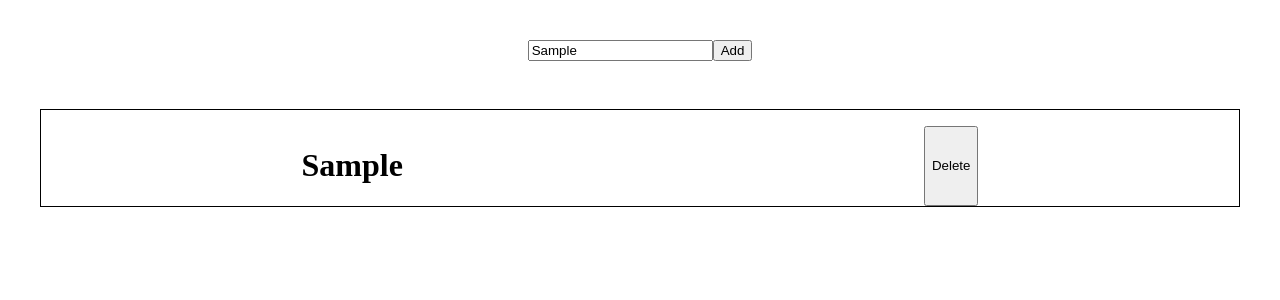
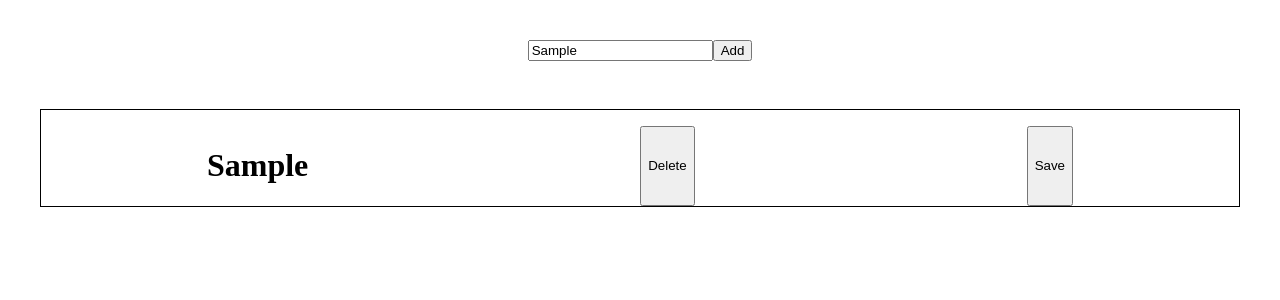
Before and after one commit to vkrajput26/Todo-List, a React (Vite) app in the folder vite-project/: page / in a window 1280 px wide. Both pictures are taken after typing "Sample" into the empty fields and a click on the button "Add". Shown: the top 300 px of the page. Built offline with nearby package versions, Linux system fonts and the light colour scheme.

Commit message:
adding functionality

```diff
--- a/vite-project/src/Components/TodoList.jsx
+++ b/vite-project/src/Components/TodoList.jsx
@@ -10,6 +10,7 @@ export default function TodoList({data}){
                 <div style={{display:"flex",marginTop:"1rem", justifyContent:"space-around"}}>
                     <h1>{item}</h1>
                     <button>Delete</button>
+                    <button>Save</button>
                 </div>))
             }
         </div>
```
